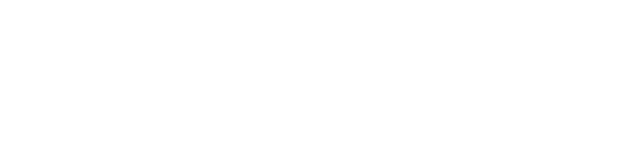
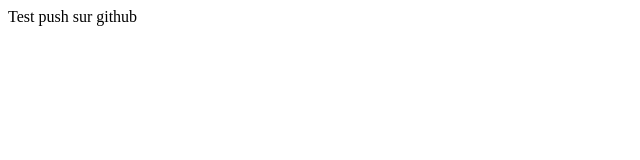
Before and after one commit to AureliaDecombe/P3_ohmyfood, a plain HTML site: page index.html in a window 1280 px wide. Shown: the whole page, without its empty margins (0-640 px from the left). Drawn offline with Linux system fonts and the light colour scheme.

Commit message:
test-push_1

```diff
--- a/index.html
+++ b/index.html
@@ -9,7 +9,9 @@
     </head>
     <body>
         <div class="page-wrapper">
-
+            <div>
+                Test push sur github
+            </div>
         </div>
     </body>
     <footer>
```
